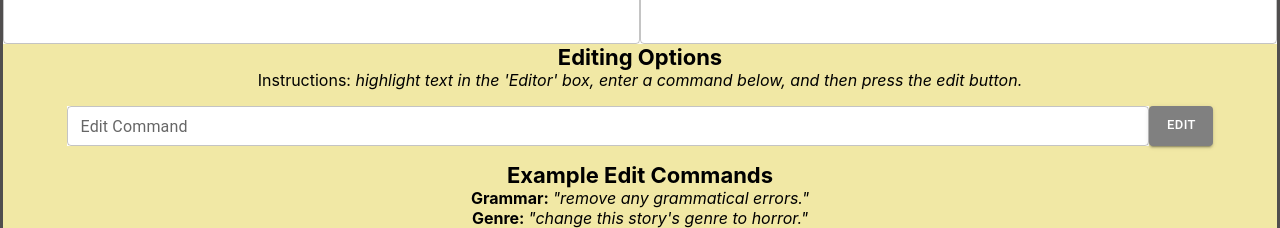
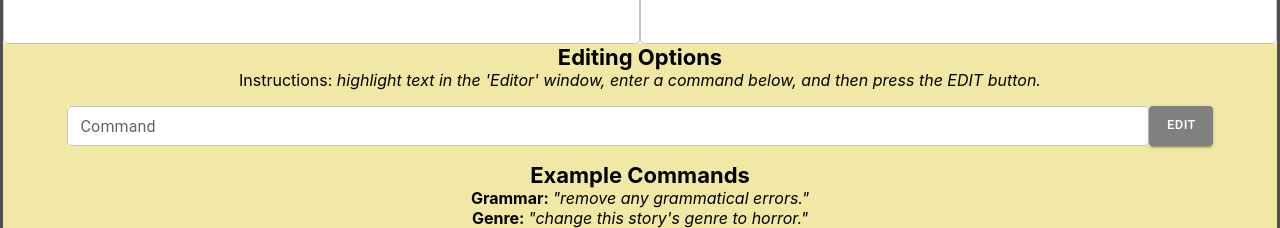
Before and after one commit to stephentambussi/StoryGenius, a React (Create React App) app: page / in a window 1280 px wide. Shown: the part 724-952 px from the top of the page. Built offline with nearby package versions, Linux system fonts and the light colour scheme.

Commit message:
Update project

```diff
--- a/package.json
+++ b/package.json
@@ -10,6 +10,7 @@
     "@testing-library/react": "^13.4.0",
     "@testing-library/user-event": "^13.5.0",
     "animate.css": "^4.1.1",
+    "highlightable": "^1.1.0",
     "openai": "^3.1.0",
     "react": "^18.2.0",
     "react-dom": "^18.2.0",
--- a/src/App.js
+++ b/src/App.js
@@ -7,6 +7,8 @@ import './App.css';
 import React from 'react';
 import { ReactNotifications, Store } from 'react-notifications-component';
 import Button from '@mui/material/Button';
+import Tooltip from '@mui/material/Tooltip';
+import Zoom from '@mui/material/Zoom';
 import Dialog from '@mui/material/Dialog';
 import DialogActions from '@mui/material/DialogActions';
 import DialogContent from '@mui/material/DialogContent';
@@ -38,12 +40,13 @@ class App extends React.Component {
       finalize: false,
       ideaGen: false,
       completeGen: false,
-      // messages: [],
+      imageURL: '',
+      // images: [], //TODO: this is a stretch goal, but save images to array and allow user to go back to previously generated ones
     };
   }
 
-  //GPT method
-  async getGPTResponse(button_num) {
+  //Method to use OpenAI API to call ChatGPT (GPT3.5) and DALL-E 2
+  async getAIResponse(button_num) {
     const { Configuration, OpenAIApi } = require("openai");
     const configuration = new Configuration({
       //Insert your OpenAI API Key here to try this out
@@ -51,18 +54,39 @@ class App extends React.Component {
     });
     const openai = new OpenAIApi(configuration);
     if (this.state.userEditorText === '') {
-      alert('ERROR: World Information cannot be blank');
+      alert('TODO: make error');
       return;
     }
     //TODO: conditionals for specific button presses and image generation
+
+    /* Example chatgpt get response code
+    if(....) {
+      const response = await openai.createChatCompletion({
+        model: "gpt-3.5-turbo",
+        messages: [{role: "user", content: "Prompt here"}],
+      });
+      this.setState({storyTitle: this.state.storyTitle + response.data.choices[0].message});
+    }
+    */
+
+    /* Example DALLE generate code
+    if(....) {
+      const response = await openai.createImage({
+        prompt: "image gen prompt",
+        n: 1, //num of images to generate
+        size: "256x256",
+      });
+      this.setState({imageURL: response.data.data[0].url});
+    }
+    */
   }
 
   render() {
     // const traitstatus = this.state.traitstatus;
-    // const skillstatus = this.state.skillstatus;
-    // const personalitystatus = this.state.personalitystatus;
-    // const lifeinfostatus = this.state.lifeinfostatus;
-    // const send_msgstatus = this.state.send_msgstatus;
+    const finalizeTooltip = 'Collect the current story title, image, and text in the Editor window and download to PDF';
+    const ideaGenTooltip = 'Create a story idea. NOTE: this will clear any previous generations';
+    const storyGenTooltip = 'Generate a complete story. NOTE: this will clear any previous generations';
+    const imagePromptGenTooltip = 'Generate an image from the prompt OR if it is empty, generate a prompt and image from available text';
     return (
       <div className="App">
 
@@ -95,8 +119,10 @@ class App extends React.Component {
 
           <div className="StoryPartition">
 
-            <Button sx={{ color: 'white', bgcolor: 'green', marginBottom: 45, marginLeft: 1, marginRight: 5, marginTop: 1, padding: 2, }}
-              variant="contained" onClick={() => this.setState({ finalize: !this.state.finalize })}>Finalize</Button>
+            <Tooltip TransitionComponent={Zoom} title={finalizeTooltip}>
+              <Button sx={{ color: 'white', bgcolor: 'green', marginBottom: 45, marginLeft: 1, marginRight: 5, marginTop: 1, padding: 2, }}
+                variant="contained" onClick={() => this.setState({ finalize: !this.state.finalize })}>Finalize</Button>
+            </Tooltip>
 
             <div className="CenterPartition">
 
@@ -127,7 +153,9 @@ class App extends React.Component {
                     }}
                     value={this.state.imagePrompt}
                     onChange={(event) => this.setState({ imagePrompt: event.target.value })}></TextField>
-                  <Button size="small" sx={{ color: 'white', bgcolor: 'gray', marginTop: 1, }} variant="contained" onClick={() => this.setState({ imagePromptGen: !this.state.imagePromptGen })}>Generate</Button>
+                  <Tooltip TransitionComponent={Zoom} title={imagePromptGenTooltip}>
+                    <Button size="small" sx={{ color: 'white', bgcolor: 'gray', marginTop: 1, }} variant="contained" onClick={() => this.setState({ imagePromptGen: !this.state.imagePromptGen })}>Generate</Button>
+                  </Tooltip>
                 </div>
 
               </div>
@@ -135,9 +163,17 @@ class App extends React.Component {
             </div>
 
             <div className="GenerationButtons">
+
               <h2 className="ImageBoxHeader">Generative Options</h2>
-              <Button sx={{ color: 'white', bgcolor: 'gray', marginTop: 1, marginRight: 1, }} variant="contained" onClick={() => this.setState({ ideaGen: !this.state.ideaGen })}>Idea</Button>
-              <Button sx={{ color: 'white', bgcolor: 'gray', marginTop: 1, marginRight: 1, }} variant="contained" onClick={() => this.setState({ completeGen: !this.state.completeGen })}>Story</Button>
+
+              <Tooltip TransitionComponent={Zoom} title={ideaGenTooltip}>
+                <Button sx={{ color: 'white', bgcolor: 'gray', marginTop: 1, marginRight: 1, }} variant="contained" onClick={() => this.setState({ ideaGen: !this.state.ideaGen })}>Idea</Button>
+              </Tooltip>
+
+              <Tooltip TransitionComponent={Zoom} title={storyGenTooltip}>
+                <Button sx={{ color: 'white', bgcolor: 'gray', marginTop: 1, marginRight: 1, }} variant="contained" onClick={() => this.setState({ completeGen: !this.state.completeGen })}>Story</Button>
+              </Tooltip>
+
             </div>
 
           </div>
@@ -177,10 +213,10 @@ class App extends React.Component {
             <div className="EditingOptions">
 
               <h2 className="OptionsHeader">Editing Options</h2>
-              <p className="OptionsSubHeader">Instructions: <i>highlight text in the 'Editor' box, enter a command below, and then press the edit button.</i></p>
+              <p className="OptionsSubHeader">Instructions: <i>highlight text in the 'Editor' window, enter a command below, and then press the EDIT button.</i></p>
 
               <div className="CommandPrompt">
-                <TextField fullWidth label="Edit Command" size="small"
+                <TextField fullWidth label="Command" size="small"
                   sx={{
                     maxWidth: '85%',
                     bgcolor: 'white',
@@ -191,7 +227,7 @@ class App extends React.Component {
                 <Button size="small" sx={{ color: 'white', bgcolor: 'gray', marginBottom: 2, }} variant="contained" onClick={() => this.setState({ editGen: !this.state.editGen })}>Edit</Button>
               </div>
 
-              <h2 className="ExamplesHeader">Example Edit Commands</h2>
+              <h2 className="ExamplesHeader">Example Commands</h2>
               <p className="ExamplesSubHeader"><b>Grammar: </b><i>"remove any grammatical errors."</i></p>
               <p className="ExamplesSubHeader"><b>Genre: </b><i>"change this story's genre to horror."</i></p>
               <p className="ExamplesSubHeader"><b>Tone: </b><i>"rewrite this sentence in a rude tone."</i></p>
```
Also changed, not shown: 1 other file (tests, documents, lock files or other folders).
